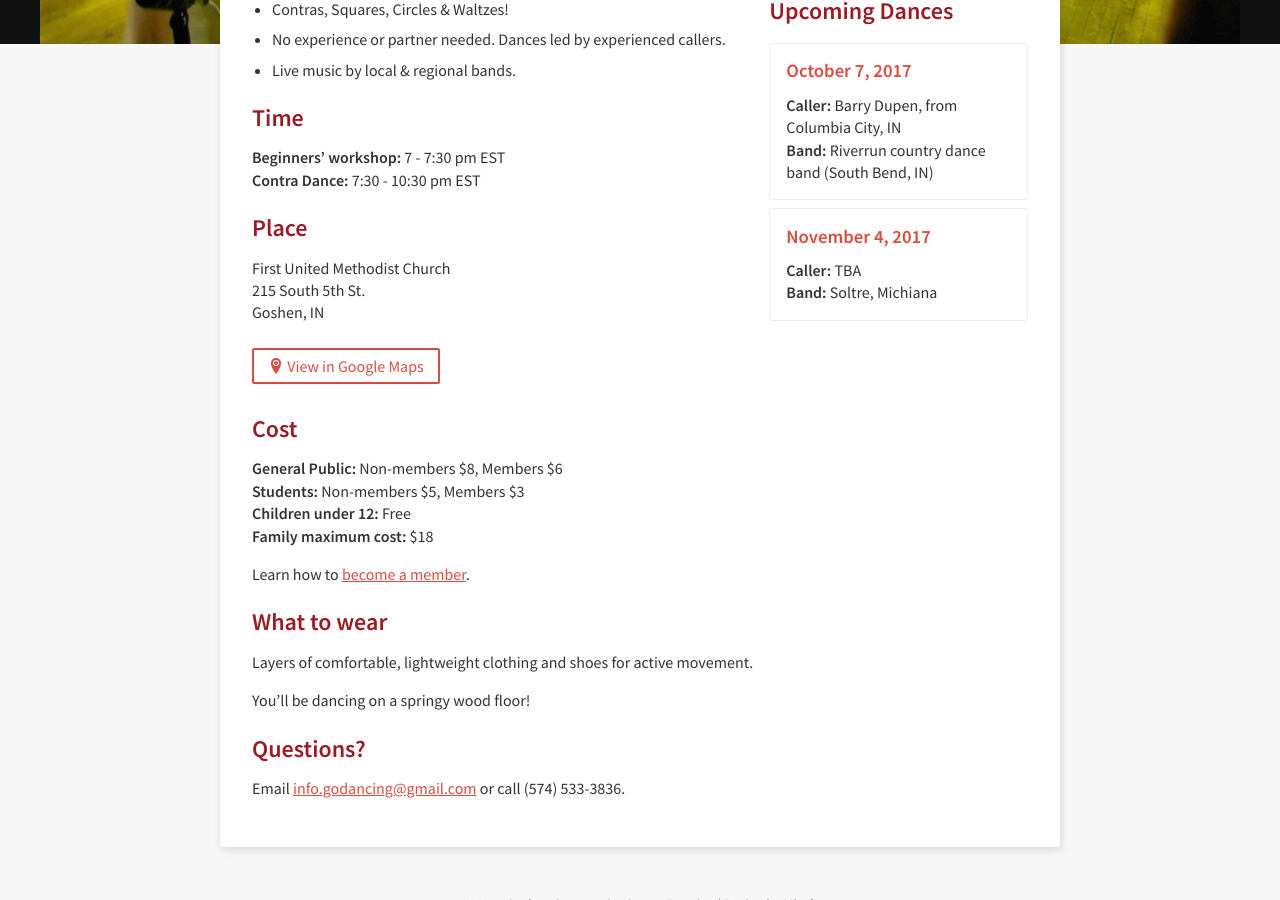
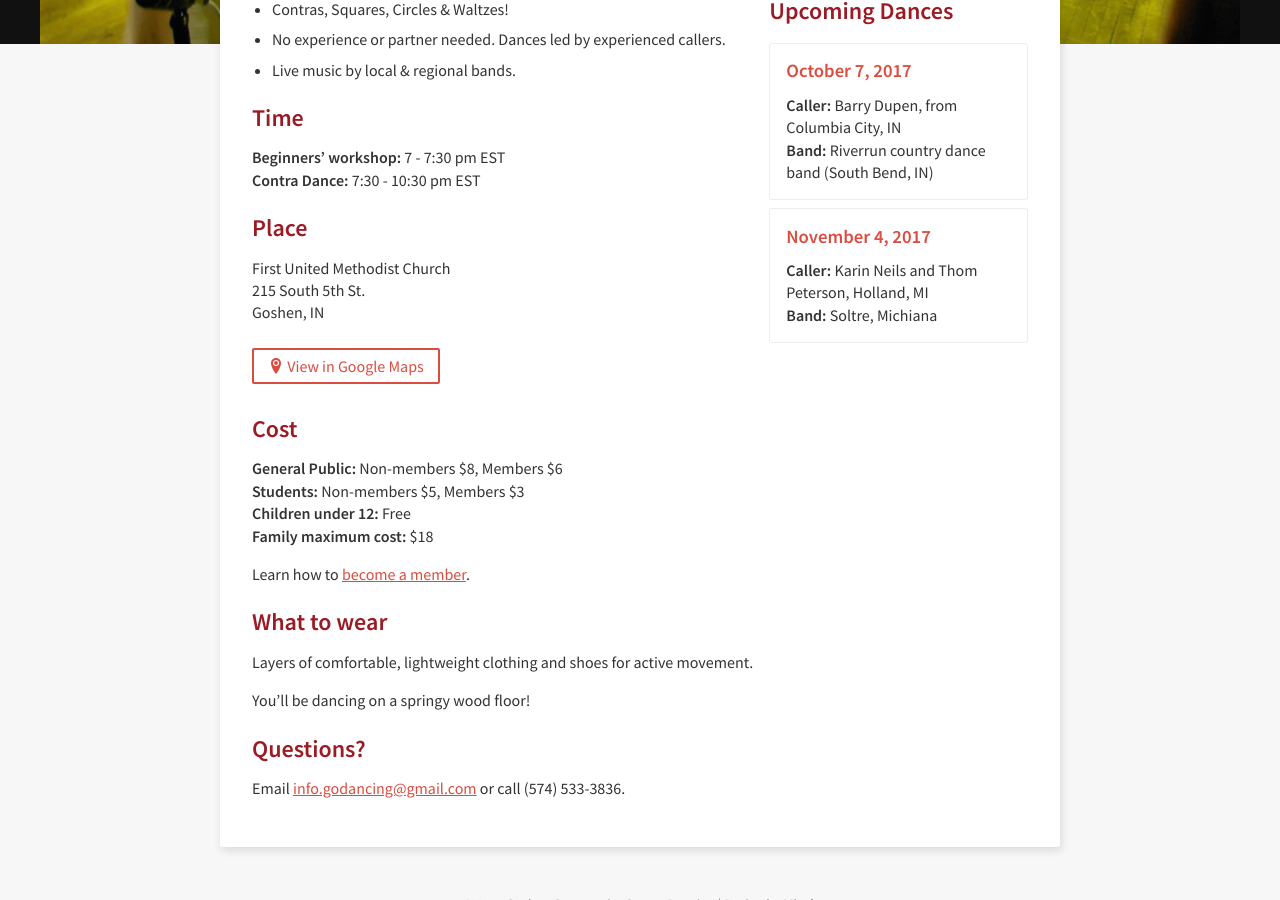
Before and after one commit to godancing/godancing.github.io, a Jekyll site: the page built from index.markdown, in a window 1280 px wide and 900 px high, scrolled down 516 px. Built offline with Jekyll 4.4.1, drawn with Linux system fonts in a browser that asks for light colours.

Commit message:
Updated 2016 12 03

```diff
--- a/_dances/2016-12-03.markdown
+++ b/_dances/2016-12-03.markdown
@@ -3,7 +3,7 @@ title: November 4, 2017
 date: 2017-11-04 00:00:00 -04:00
 position: 2
 Caller:
-  Name: TBA
+  Name: Karin Neils and Thom Peterson, Holland, MI
 Band:
   Name: 'Soltre, Michiana '
 ---
```
